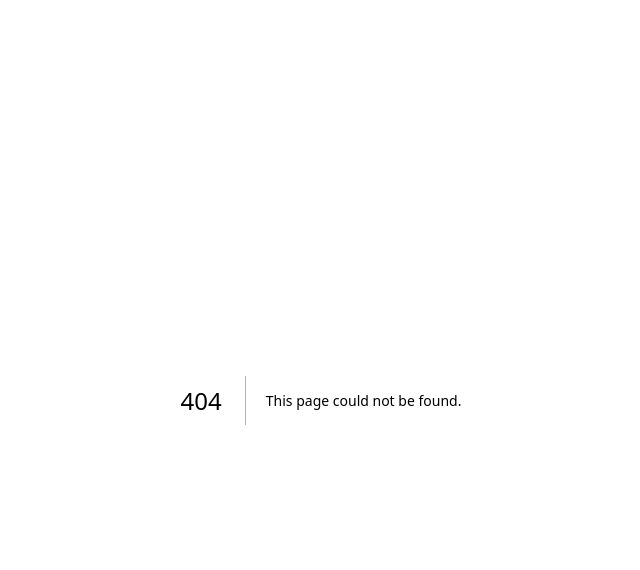
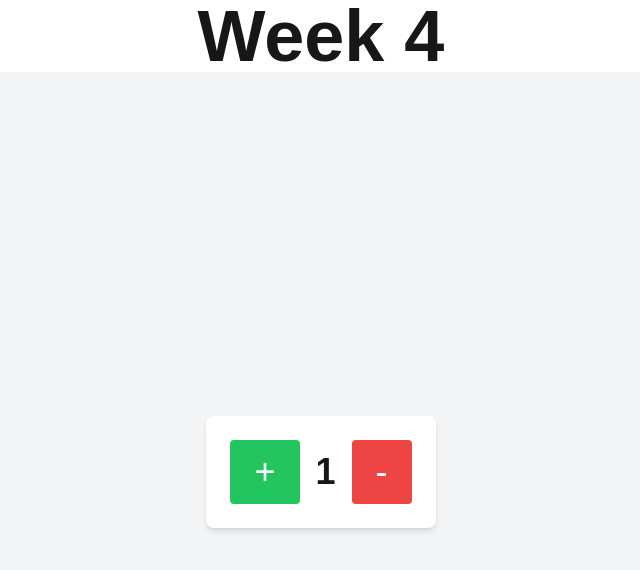
Before and after one commit to Skylerf1405/cprg306-assignments, a Next.js app: page /week-4 in a window 1280 px wide. Before the commit this address had no page. Shown: the top 570 px of the page, without its empty margins (319-959 px from the left). Built offline with nearby package versions, Linux system fonts and the light colour scheme.

Commit message:
week 4 assignment
added a link to week-4 page
created a page for week for that calls the new item function
created the new item function that creates a div which counts up to twenty and wont go below 1

```diff
--- a/app/page.js
+++ b/app/page.js
@@ -9,6 +9,7 @@ export default function Home() {
       <h1>CPRG 306: Web Development 2 - Assignments</h1>
       <li><Link href="./week-2/" className={linkStyles}>Week-2</Link></li>
       <li><Link href="./week-3/" className={linkStyles}>Week-3</Link></li>
+      <li><Link href="./week-4/" className={linkStyles}>Week-4</Link></li>
 
     </main>
   );
--- /dev/null
+++ b/app/week-4/new-item.js
@@ -0,0 +1,26 @@
+"use client";
+
+import React, { useState } from "react";
+
+export default function NewItem() {
+    const [quantity, setQuantity] = useState(1);
+
+    const increment = () => setQuantity(prevQuantity => Math.min(prevQuantity + 1, 20));
+    const decrement = () => setQuantity(prevQuantity => Math.max(prevQuantity - 1, 1));
+
+    return (
+        <div className="flex flex-col items-center justify-center min-h-screen bg-gray-100">
+            <div className="bg-white p-6 rounded-lg shadow-md">
+                <div className="flex items-center space-x-4">
+                    <button onClick={increment} className="text-4xl px-6 py-3 bg-green-500 text-white rounded hover:bg-green-600 ">
+                        +
+                    </button>
+                    <p className="text-4xl font-semibold">{quantity}</p>
+                    <button onClick={decrement} className="text-4xl px-6 py-3 bg-red-500 text-white rounded hover:bg-red-600">
+                        -
+                    </button>
+                </div>
+            </div>
+        </div>
+    );
+}
--- /dev/null
+++ b/app/week-4/page.js
@@ -0,0 +1,15 @@
+
+import NewItem from "./new-item";
+
+
+export default function PageWeekFour() {
+
+
+    return (
+        <div>
+            <h1 className="text-black-500 text-7xl font-bold text-center">Week 4</h1>
+            <NewItem />
+        </div>
+    )
+
+}
```
